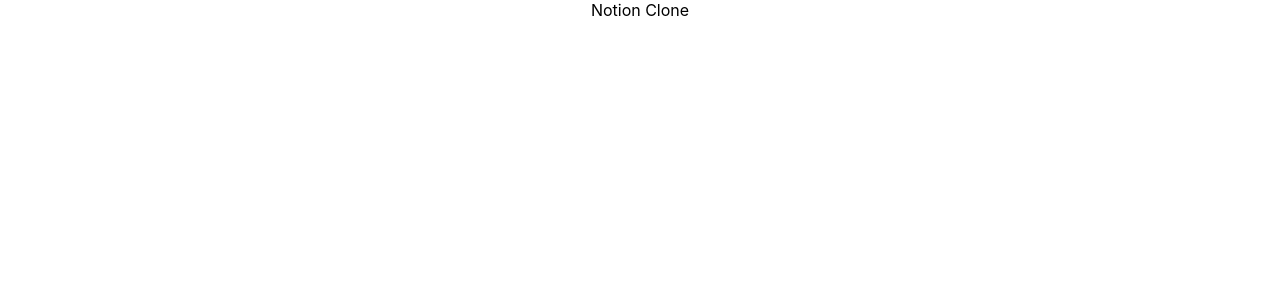
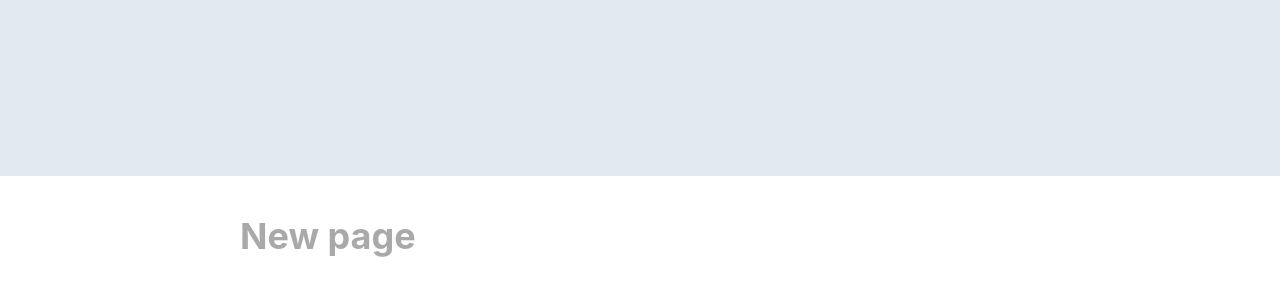
Before and after one commit to joanacircle/notion-clone, a React (Create React App) app in the folder client/: page / in a window 1280 px wide. Shown: the top 300 px of the page. Built offline with nearby package versions, Linux system fonts and the light colour scheme.

Commit message:
Implement basic text editor with title and content support

```diff
--- /dev/null
+++ b/client/postcss.config.js
@@ -0,0 +1,6 @@
+module.exports = {
+  plugins: {
+    tailwindcss: {},
+    autoprefixer: {},
+  },
+}
--- a/client/src/App.css
+++ /dev/null
@@ -1,38 +0,0 @@
-.App {
-  text-align: center;
-}
-
-.App-logo {
-  height: 40vmin;
-  pointer-events: none;
-}
-
-@media (prefers-reduced-motion: no-preference) {
-  .App-logo {
-    animation: App-logo-spin infinite 20s linear;
-  }
-}
-
-.App-header {
-  background-color: #282c34;
-  min-height: 100vh;
-  display: flex;
-  flex-direction: column;
-  align-items: center;
-  justify-content: center;
-  font-size: calc(10px + 2vmin);
-  color: white;
-}
-
-.App-link {
-  color: #61dafb;
-}
-
-@keyframes App-logo-spin {
-  from {
-    transform: rotate(0deg);
-  }
-  to {
-    transform: rotate(360deg);
-  }
-}
--- a/client/src/App.tsx
+++ b/client/src/App.tsx
@@ -1,7 +1,14 @@
-import './App.css'
+import TextEditor from './components/TextEditor'
 
 const App = () => {
-  return <div className='App'>Notion Clone</div>
+  return (
+    <div>
+      <div className='bg-slate-200 w-screen h-44'></div>
+      <div className='pt-10 px-[30vh] py-[30vh]'>
+        <TextEditor />
+      </div>
+    </div>
+  )
 }
 
 export default App
--- /dev/null
+++ b/client/src/components/Content.tsx
@@ -0,0 +1,55 @@
+import React, { useCallback, useState } from 'react'
+import { createEditor, Descendant, BaseEditor } from 'slate'
+import { Slate, Editable, withReact, RenderElementProps } from 'slate-react'
+import { ReactEditor } from 'slate-react'
+
+type CustomElement = { type: 'paragraph' | 'heading'; children: Descendant[] }
+
+declare module 'slate' {
+  interface CustomTypes {
+    Editor: BaseEditor & ReactEditor
+    Element: CustomElement
+  }
+}
+
+const initialValue: CustomElement[] = [
+  {
+    type: 'paragraph',
+    children: [{ text: '' }]
+  }
+]
+
+const Content: React.FC = () => {
+  const [editor] = useState(() => withReact(createEditor()))
+  const [value, setValue] = useState<Descendant[]>(initialValue)
+
+  const renderElement = useCallback((props: RenderElementProps) => {
+    const { attributes, children, element } = props
+
+    switch (element.type) {
+      case 'heading':
+        return (
+          <h2 {...attributes} className='text-xl font-bold'>
+            {children}
+          </h2>
+        )
+      case 'paragraph':
+      default:
+        return (
+          <p {...attributes} className='mb-2'>
+            {children}
+          </p>
+        )
+    }
+  }, [])
+
+  return (
+    <div className='mt-4'>
+      <Slate editor={editor} initialValue={value} onValueChange={setValue}>
+        <Editable renderElement={renderElement} className='outline-none' />
+      </Slate>
+    </div>
+  )
+}
+
+export default Content
--- /dev/null
+++ b/client/src/components/TextEditor.tsx
@@ -0,0 +1,13 @@
+import Content from './Content'
+import Title from './Title'
+
+const TextEditor: React.FC = () => {
+  return (
+    <div>
+      <Title />
+      <Content />
+    </div>
+  )
+}
+
+export default TextEditor
--- /dev/null
+++ b/client/src/components/Title.tsx
@@ -0,0 +1,26 @@
+import React, { useState } from 'react'
+import { createEditor, Descendant } from 'slate'
+import { Slate, Editable, withReact } from 'slate-react'
+
+const initialTitle: Descendant[] = [
+  {
+    type: 'heading',
+    children: [{ text: '' }]
+  }
+]
+
+const Title: React.FC = () => {
+  const [editor] = useState(() => withReact(createEditor()))
+  console.log({ editor })
+
+  return (
+    <Slate editor={editor} initialValue={initialTitle}>
+      <Editable
+        className='text-4xl font-bold outline-none w-full placeholder-gray-400 placeholder-opacity-60 text-black'
+        placeholder='New page'
+      />
+    </Slate>
+  )
+}
+
+export default Title
--- a/client/src/index.css
+++ b/client/src/index.css
@@ -1,3 +1,7 @@
+@tailwind base;
+@tailwind components;
+@tailwind utilities;
+
 body {
   margin: 0;
   font-family: -apple-system, BlinkMacSystemFont, 'Segoe UI', 'Roboto', 'Oxygen',
--- /dev/null
+++ b/client/tailwind.config.js
@@ -0,0 +1,8 @@
+/** @type {import('tailwindcss').Config} */
+module.exports = {
+  content: ['./src/**/*.{js,ts,jsx,tsx}'],
+  theme: {
+    extend: {}
+  },
+  plugins: []
+}
```
Also changed, not shown: client/package.json (+8 -1 lines), 1 other file (tests, documents, lock files or other folders).
